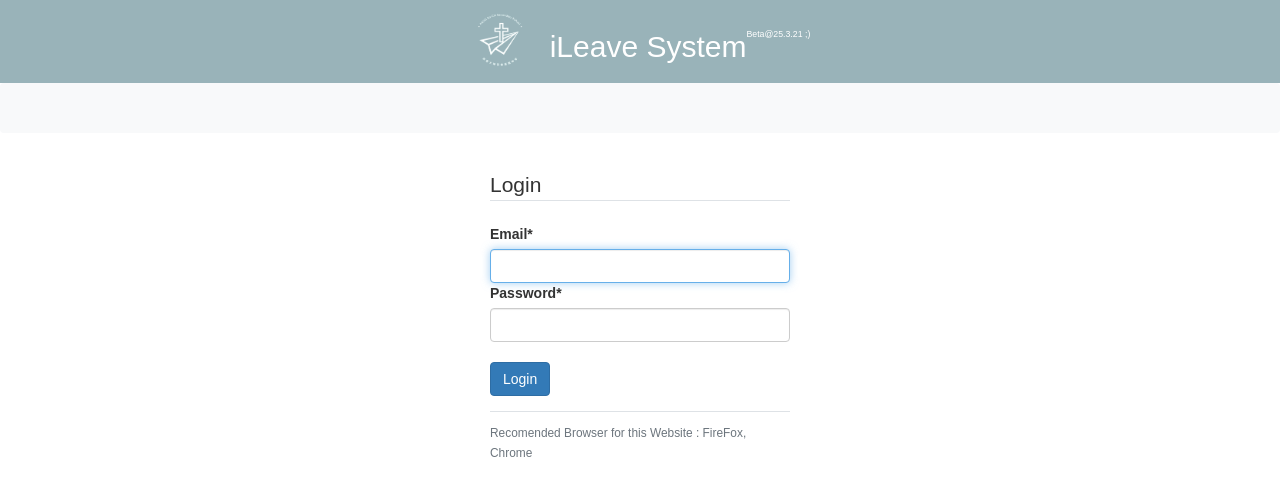
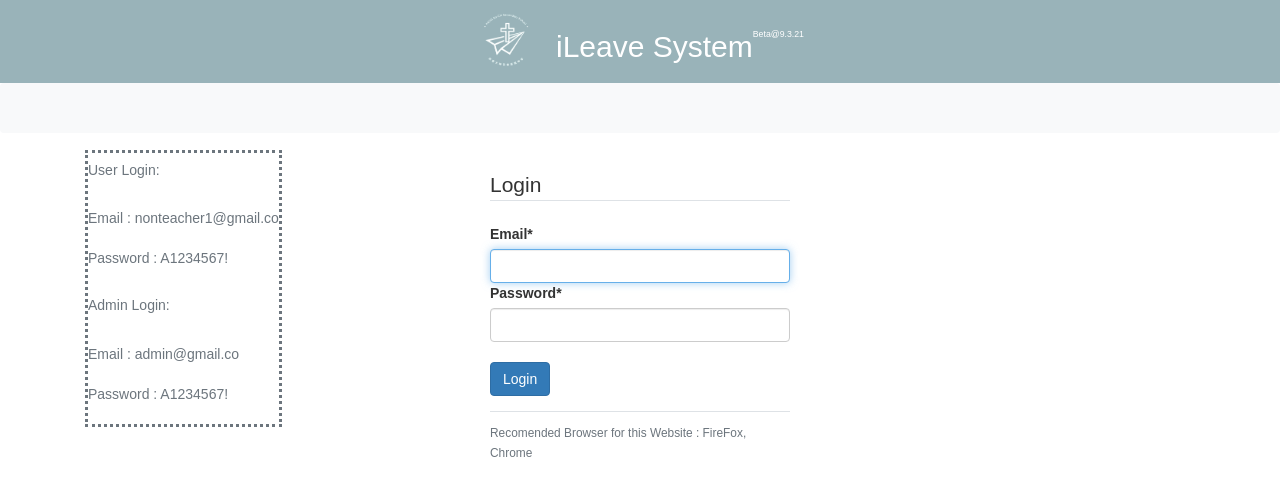
Before and after one commit to wxwong0019/leave-management, a Django app: page /login/ in a window 1280 px wide. Shown: the top 496 px of the page. Run offline with Django 3.2, Linux system fonts and the light colour scheme; some libraries are stand-ins or nearby versions.

Commit message:
demo ready

```diff
--- a/templates/base.html
+++ b/templates/base.html
@@ -428,8 +428,8 @@ $text-colour:     rgba(255, 255, 255, 1);
         <div class="fixedbar">
             <div class="Kachi">
                 <div style="display: inline-flex;">
-                    <a href="http://www.kachi.edu.hk/en"> <img class='logo' src="{% static 'image/kachi.png'%}" alt="PAOC Ka Chi Secondary School"></a>
-                    <h2>iLeave System  </h2><h2 style="font-size: 0.25em ;">Beta@25.3.21 ;)</h2>
+                    <a href=""> <img class='logo' src="{% static 'image/kachi.png'%}" alt="PAOC Ka Chi Secondary School"></a>
+                    <h2>iLeave System  </h2><h2 style="font-size: 0.25em ;">Beta@9.3.21</h2>
                 </div>
                 <div class="username">{{user.username}}</div>
             </div>
--- a/users/templates/users/login.html
+++ b/users/templates/users/login.html
@@ -1,6 +1,16 @@
 {% extends 'base.html' %}
 {% load crispy_forms_tags %}
 {% block content %}
+<div>
+  <div class='text-muted' style="position: absolute; border-style: dotted;">
+
+    <h5>User Login:</h5><br/>
+    <div> Email : nonteacher1@gmail.co</div><br/>
+    <div> Password : A1234567! </div> <br/>
+    <h5>Admin Login:</h5><br/>
+    <div> Email : admin@gmail.co</div><br/>
+    <div> Password : A1234567! </div> <br/>
+  </div>
   <div class="content-section" style="width: 300px ; margin-left: auto;margin-right: auto;">
 
 	<form method = 'POST'>
@@ -19,5 +29,5 @@
 	</small>
 </div>
   </div>
-
+</div>
 {% endblock %}
```
Also changed, not shown: trydjango/settings.py (+9 -7 lines), db.sqlite3, 3 other files.
